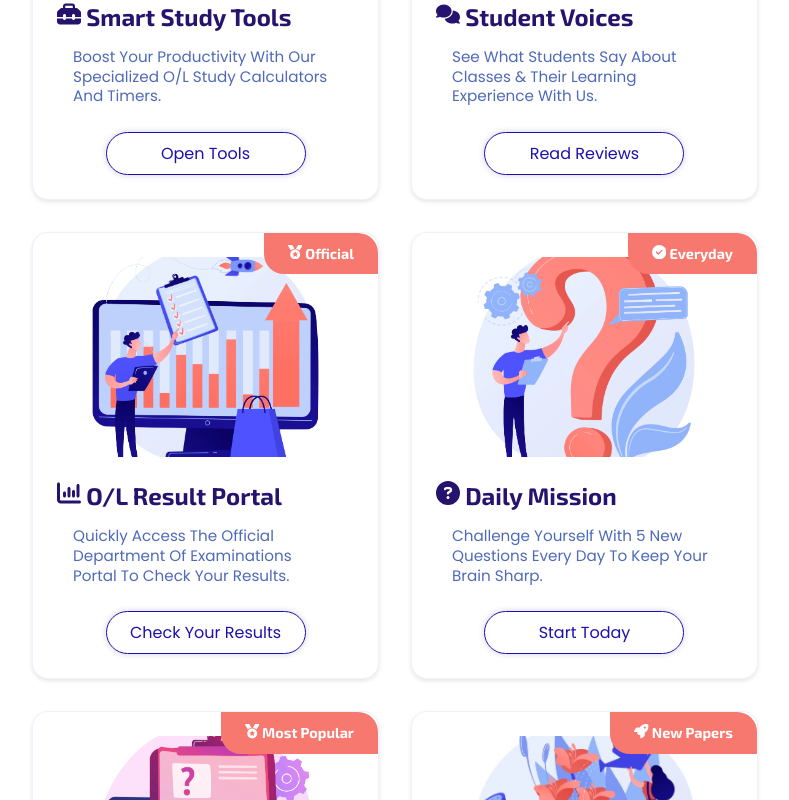
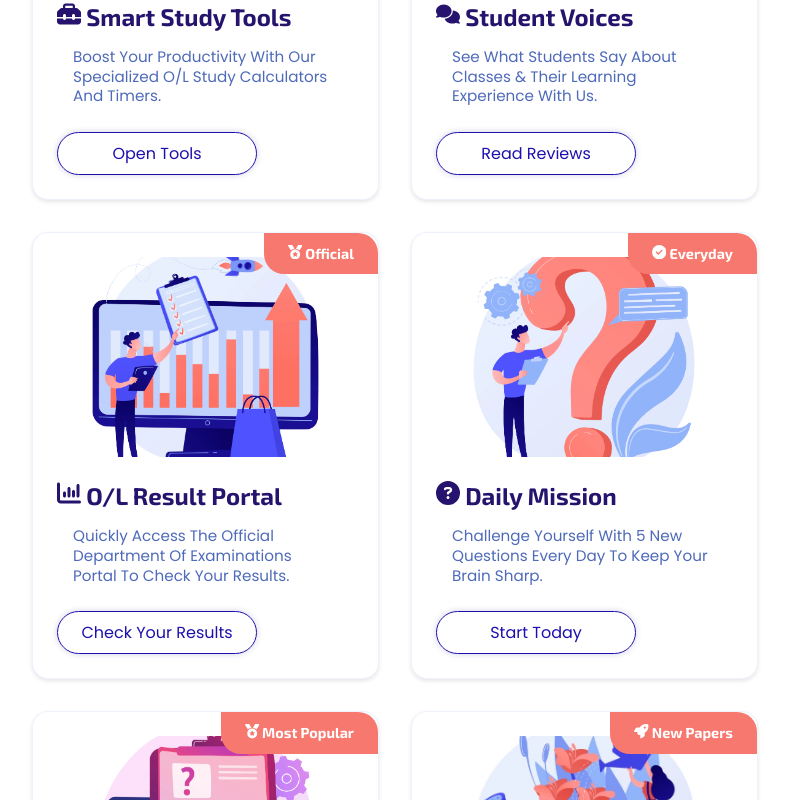
Before and after one commit to lakshan-beast/Educa-OL-Learning-Platform, a React (Vite) app: page / in a window 1280 px wide. Shown: the part 1300-2100 px from the top of the page, without its empty margins (245-1034 px from the left). Built offline with nearby package versions, Linux system fonts and the light colour scheme.

Commit message:
Refactor button styles: consolidate .browse-btn and .contact-btn styles, adjust margin properties, and enhance transition effects

```diff
--- a/src/styles/components/_buttons.scss
+++ b/src/styles/components/_buttons.scss
@@ -34,7 +34,8 @@
 //   );
 // }
 
-.browse-btn {
+.browse-btn,
+.contact-btn {
   border: 1px solid $secondary-blue;
   color: $secondary-blue;
   transition: background 1s ease;
@@ -45,7 +46,7 @@
   // margin-top: $margin-small;
   // margin-right: 6px;
   border-radius: $border-radius-xlarge;
-  margin: 0 auto;
+  // margin: 0 auto;
   i {
     margin-left: 0.5rem;
   }
@@ -77,7 +78,7 @@
 //   }
 // }
 
-.contact-btn,
+// .contact-btn,
 .reviews-btn {
   background: linear-gradient(to right, #ff5e53 0%, #474aff 100%);
 
@@ -85,6 +86,10 @@
     transform: scale(1.03);
     background: linear-gradient(to right, #ff5e5375 0%, #474aff80 100%);
   }
+}
+
+.contact-btn {
+  margin: 6px auto;
 }
 
 .class-btn,
```
